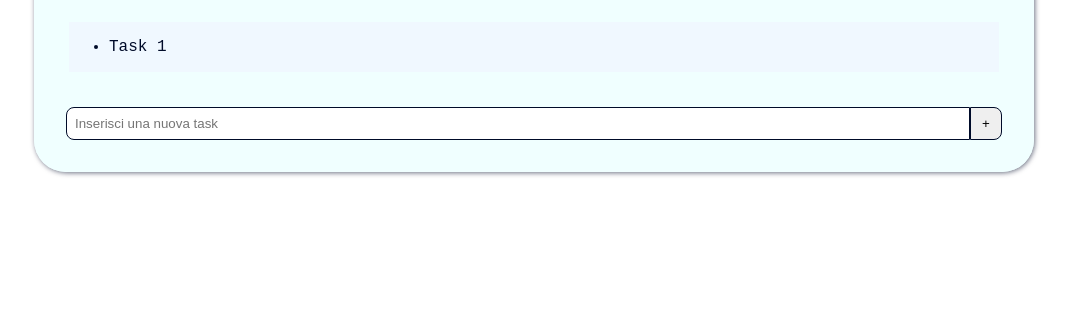
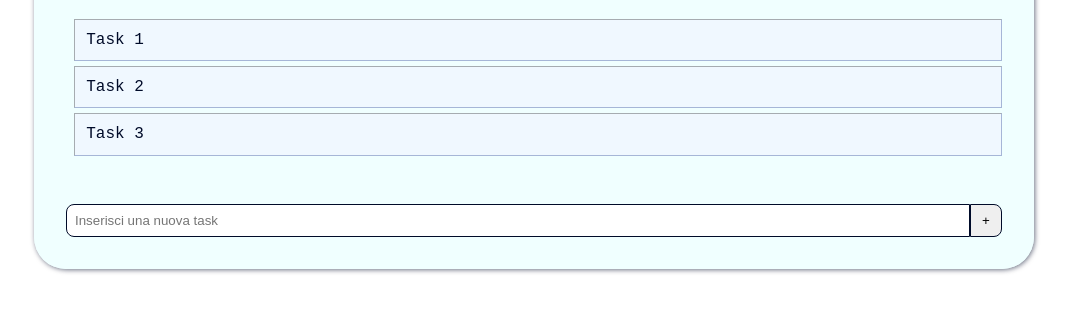
Before and after one commit to Arianna-Salvini/vue-todolist, a plain HTML site: page index.html in a window 1280 px wide. Shown: the part 93-404 px from the top of the page, without its empty margins (106-1175 px from the left). Drawn offline with nearby package versions, Linux system fonts and the light colour scheme.

Commit message:
Fix some style details

```diff
--- a/assets/css/style.css
+++ b/assets/css/style.css
@@ -22,26 +22,34 @@ body {
 }
 
 .todo_box {
-    background-color: aliceblue;
-    border: 3px solid azure;
-    margin: 0 2rem;
+    margin-right: 2rem;
+
+
+    & li {
+        list-style: none;
+        background-color: aliceblue;
+        border: 1px inset rgba(0, 11, 41, 0.3);
+        margin: 0.3rem 0;
+        padding: 0.7rem;
+    }
+
 }
 
 .input_task {
     border-radius: 0 0 2rem 2rem;
-
     padding: 2rem;
     display: flex;
     align-items: center;
     justify-content: center;
+
 
     .input_box {
         padding: 0.5rem;
         border-radius: 8px 0 0 8px;
         border-style: none;
         border: 1px solid rgb(0, 11, 41);
-        ;
         flex-grow: 1;
+
     }
 
     &>button {
--- a/index.html
+++ b/index.html
@@ -1,5 +1,6 @@
 <!DOCTYPE html>
 <html lang="en">
+
 <head>
     <meta charset="UTF-8">
     <meta name="viewport" content="width=device-width, initial-scale=1.0">
@@ -7,13 +8,17 @@
     <link rel="stylesheet" href="./assets/css/style.css">
 
 </head>
+
 <body>
-<div class="container">
+    <div id="app" class="container">
         <h1>ToDo List</h1>
         <div class="todo_box">
             <!-- todo list here here -->
             <ul>
                 <li>Task 1</li>
+                <li>Task 2</li>
+                <li>Task 3</li>
+
             </ul>
         </div>
         <!-- /.todo_box -->
@@ -26,4 +31,5 @@
     <script src="https://unpkg.com/vue@3/dist/vue.global.js"></script>
     <script src="./assets/js/main.js"></script>
 </body>
+
 </html>
```
Lines whose indentation alone changed are shown as unchanged.
